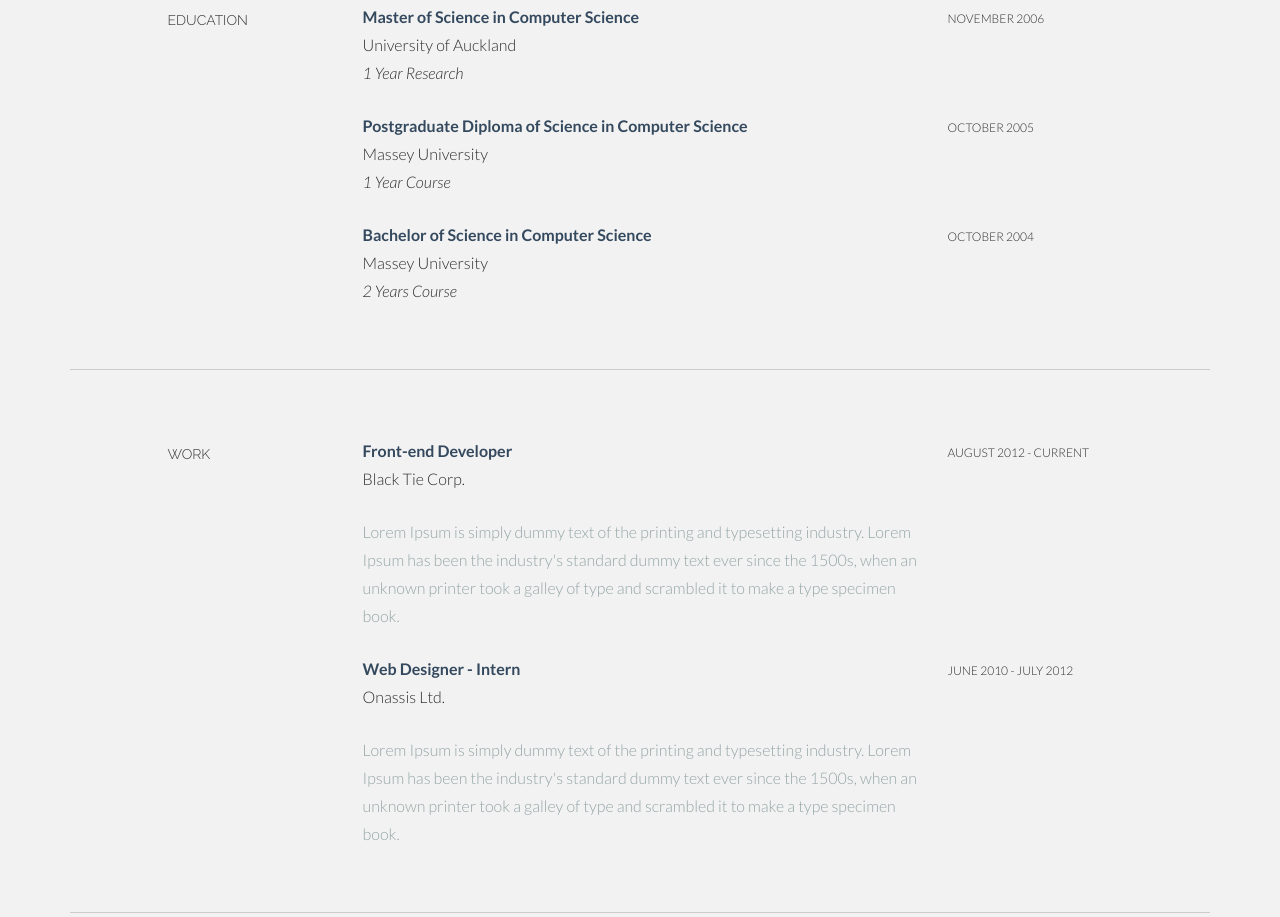
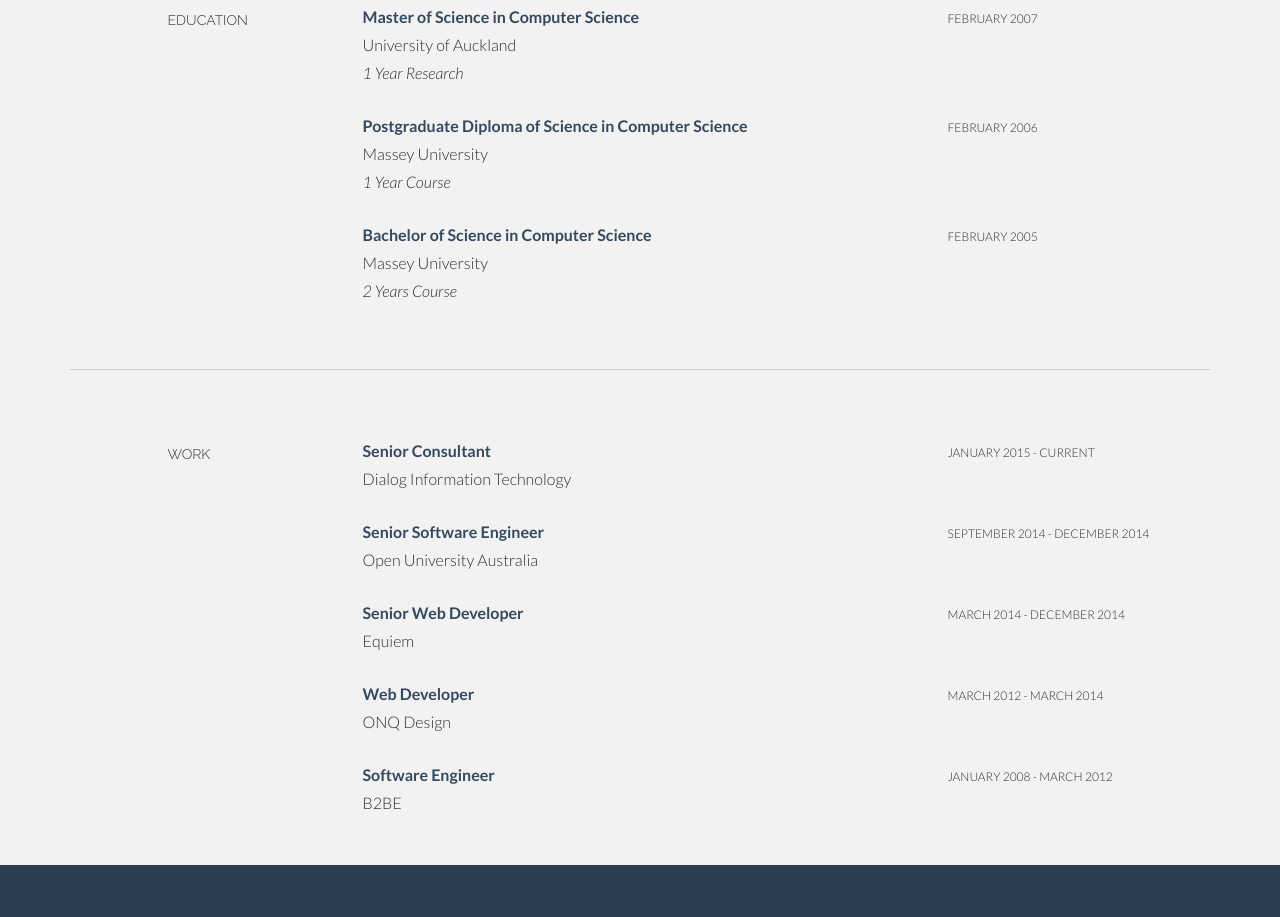
Before and after one commit to jiqiang/jiqiang.github.io, a plain HTML site: page index.html in a window 1280 px wide. Shown: the part 892-1809 px from the top of the page. Drawn offline with nearby package versions, Linux system fonts and the light colour scheme.

Commit message:
Make first publishing change.

```diff
--- a/index.html
+++ b/index.html
@@ -61,7 +61,7 @@
 			<div class="row centered">
 				<div class="col-lg-12">
 					<h1>Glenn Ji</h1>
-					<h3>Full-Stack Web Developer | qiang.j@gmail.com</h3>
+					<h3>Full Stack Web Developer | qiang.j@gmail.com</h3>
 				</div><!--/.col-lg-12 -->
 			</div><!--/.row -->
 		</div><!--/.container -->
@@ -103,7 +103,7 @@
 					</p>
 				</div>
 				<div class="col-lg-3">
-					<p><sm>NOVEMBER 2006</sm></p>
+					<p><sm>FEBRUARY 2007</sm></p>
 					</p>
 				</div>
 
@@ -114,7 +114,7 @@
 					</p>
 				</div>
 				<div class="col-lg-3">
-					<p><sm>OCTOBER 2005</sm></p>
+					<p><sm>FEBRUARY 2006</sm></p>
 				</div>
 
 				<div class="col-lg-6 col-lg-offset-3">
@@ -124,7 +124,7 @@
 					</p>
 				</div>
 				<div class="col-lg-3">
-					<p><sm>OCTOBER 2004</sm></p>
+					<p><sm>FEBRUARY 2005</sm></p>
 				</div>
 
 		</div><!--/.row -->
@@ -141,31 +141,70 @@
 					<h5>WORK</h5>
 				</div>
 				<div class="col-lg-6">
-					<p><t>Front-end Developer</t><br/>
-						Black Tie Corp. <br/>
+					<p><t>Senior Consultant</t><br/>
+						Dialog Information Technology<br/>
 					</p>
-					<p><more>Lorem Ipsum is simply dummy text of the printing and typesetting industry. Lorem Ipsum has been the industry's standard dummy text ever since the 1500s, when an unknown printer took a galley of type and scrambled it to make a type specimen book.</more></p>
+					<!--
+					<p>
+						<more>School Bus Management System - Public Transport Victoria</more><br />
+						<more>FireReady Mobile App - Department of Justice and Regulation</more><br />
+						<more>Water Information Dashboard - Bureau of Meteorology</more><br />
+						<more>Water Storage Mobile App - Bureau of Meteorology</more><br />
+						<more>National Environmental Monitoring Sites Register - Bureau of Meteorology</more>
+					</p>
+				-->
+
 				</div>
 				<div class="col-lg-3">
-					<p><sm>AUGUST 2012 - CURRENT</sm></p>
+					<p><sm>JANUARY 2015 - CURRENT</sm></p>
 				</div>
 
 				<div class="col-lg-6 col-lg-offset-3">
-					<p><t>Web Designer - Intern</t><br/>
-						Onassis Ltd. <br/>
+					<p><t>Senior Software Engineer</t><br/>
+						Open University Australia<br/>
 					</p>
-					<p><more>Lorem Ipsum is simply dummy text of the printing and typesetting industry. Lorem Ipsum has been the industry's standard dummy text ever since the 1500s, when an unknown printer took a galley of type and scrambled it to make a type specimen book.</more></p>
+					<!--<p><more>Open Training Institude Website</more></p>-->
 				</div>
 				<div class="col-lg-3">
-					<p><sm>JUNE 2010 - JULY 2012</sm></p>
+					<p><sm>SEPTEMBER 2014 - DECEMBER 2014</sm></p>
+				</div>
+
+				<div class="col-lg-6 col-lg-offset-3">
+					<p><t>Senior Web Developer</t><br/>
+						Equiem<br/>
+					</p>
+					<!--<p><more>Rialto Community Platform</more></p>-->
+				</div>
+				<div class="col-lg-3">
+					<p><sm>MARCH 2014 - DECEMBER 2014</sm></p>
+				</div>
+
+				<div class="col-lg-6 col-lg-offset-3">
+					<p><t>Web Developer</t><br/>
+						ONQ Design<br/>
+					</p>
+					<!--<p><more>Adairs.com.au</more></p>-->
+				</div>
+				<div class="col-lg-3">
+					<p><sm>MARCH 2012 - MARCH 2014</sm></p>
+				</div>
+
+				<div class="col-lg-6 col-lg-offset-3">
+					<p><t>Software Engineer</t><br/>
+						B2BE<br/>
+					</p>
+					<!--<p><more>Adairs.com.au</more></p>-->
+				</div>
+				<div class="col-lg-3">
+					<p><sm>JANUARY 2008 - MARCH 2012</sm></p>
 				</div>
 		</div><!--/.row -->
 		<br>
-		<hr>
+		<!--<hr>-->
 	</div><!--/.container -->
 
-
 	<!--AWARDS DESCRIPTION -->
+	<!--
 	<div class="container desc">
 		<div class="row">
 				<div class="col-lg-2 col-lg-offset-1">
@@ -190,7 +229,7 @@
 					<p><sm>2013</sm></p>
 				</div>
 
-		</div><!--/.row -->
+		</div>
 		<br>
 	</div><!--/.container -->
 
@@ -243,6 +282,7 @@
 
 	<section id="work" name="work"></section>
 	<!--PORTFOLIO DESCRIPTION -->
+	<!--
 	<div class="container desc">
 		<div class="row">
 				<div class="col-lg-2 col-lg-offset-1">
@@ -278,7 +318,7 @@
 					</p>
 				</div>
 
-		</div><!--/.row -->
+		</div>
 		<br>
 		<br>
 	</div><!--/.container -->
```
